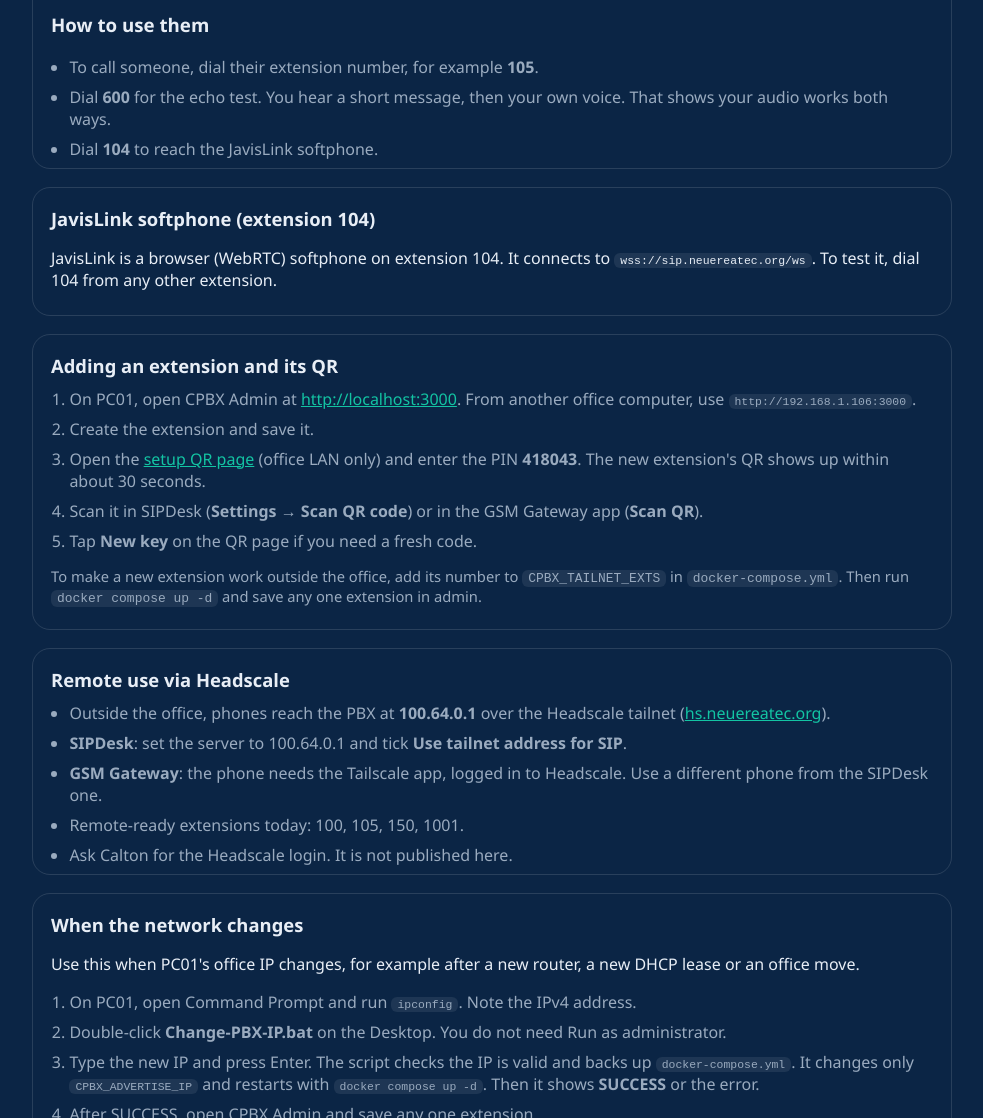
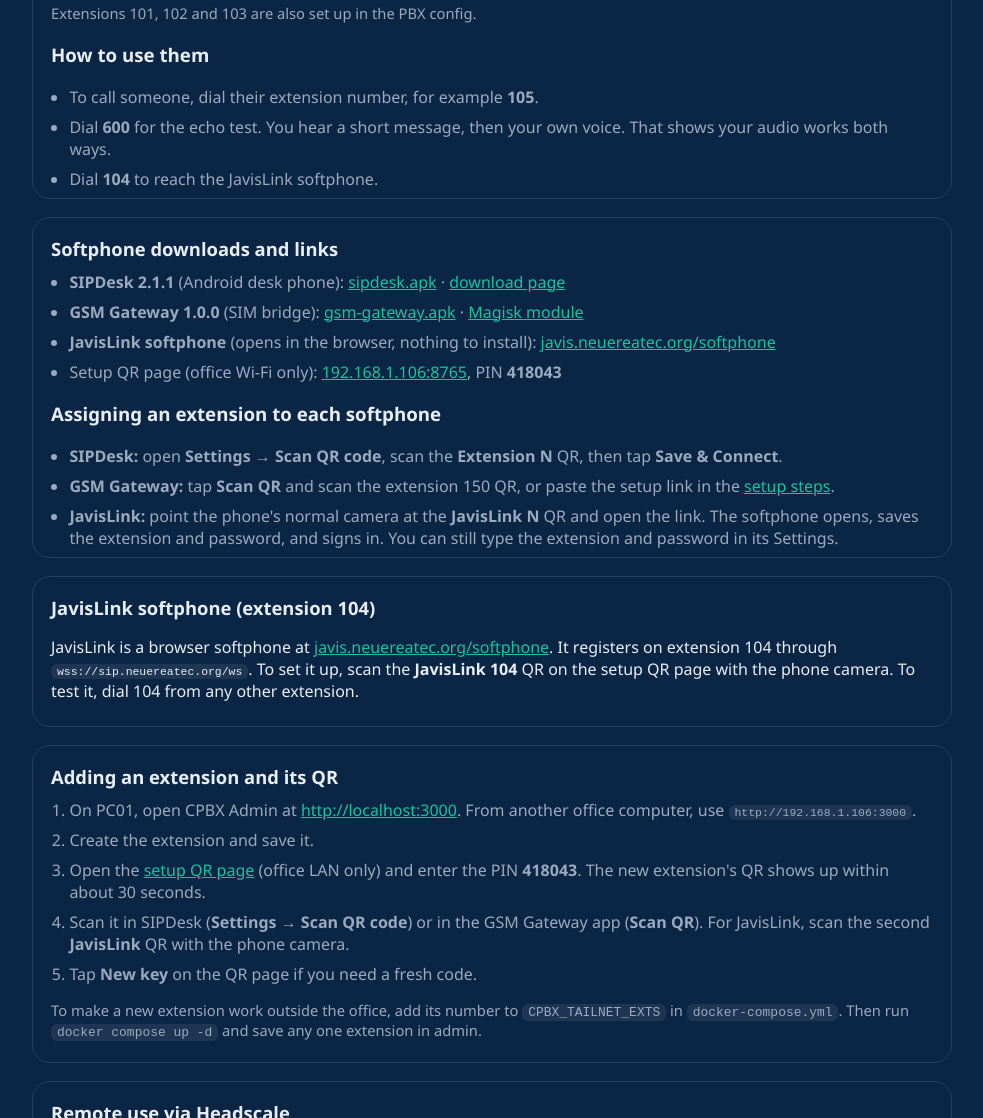
Before and after one commit to bbscalton/gsm-gateway-android, a plain HTML site: page docs/index.html in a window 1280 px wide. Shown: the part 1682-2800 px from the top of the page, without its empty margins (148-1131 px from the left). Drawn offline with Linux system fonts and the light colour scheme.

Commit message:
docs: softphone downloads, extension assignment, JavisLink QR

```diff
--- a/docs/index.html
+++ b/docs/index.html
@@ -104,6 +104,7 @@
       <ul>
         <li><a href="#overview">Overview and diagram</a></li>
         <li><a href="#extensions">Extensions and how to use them</a></li>
+        <li><a href="#downloads">Softphone downloads and links</a></li>
         <li><a href="#javislink">JavisLink softphone (104)</a></li>
         <li><a href="#sipdesk">SIPDesk</a> · <a href="#setup">GSM Gateway setup</a></li>
         <li><a href="#add-ext">Adding an extension and its QR</a></li>
@@ -155,9 +156,25 @@
       </ul>
     </section>
 
+    <section class="card" id="downloads">
+      <h2>Softphone downloads and links</h2>
+      <ul>
+        <li><b>SIPDesk 2.1.1</b> (Android desk phone): <a href="https://bbscalton.github.io/sipdesk-android/sipdesk.apk?v=2.1.1">sipdesk.apk</a> · <a href="https://bbscalton.github.io/sipdesk-android/">download page</a></li>
+        <li><b>GSM Gateway 1.0.0</b> (SIM bridge): <a href="gsm-gateway.apk?v=1.0.0">gsm-gateway.apk</a> · <a href="gsm-gateway-magisk.zip?v=1.0.0">Magisk module</a></li>
+        <li><b>JavisLink softphone</b> (opens in the browser, nothing to install): <a href="https://javis.neuereatec.org/softphone/">javis.neuereatec.org/softphone</a></li>
+        <li>Setup QR page (office Wi-Fi only): <a href="http://192.168.1.106:8765/">192.168.1.106:8765</a>, PIN <b>418043</b></li>
+      </ul>
+      <h3>Assigning an extension to each softphone</h3>
+      <ul>
+        <li><b>SIPDesk:</b> open <b>Settings → Scan QR code</b>, scan the <b>Extension N</b> QR, then tap <b>Save &amp; Connect</b>.</li>
+        <li><b>GSM Gateway:</b> tap <b>Scan QR</b> and scan the extension 150 QR, or paste the setup link in the <a href="#setup">setup steps</a>.</li>
+        <li><b>JavisLink:</b> point the phone's normal camera at the <b>JavisLink N</b> QR and open the link. The softphone opens, saves the extension and password, and signs in. You can still type the extension and password in its Settings.</li>
+      </ul>
+    </section>
+
     <section class="card" id="javislink">
       <h2>JavisLink softphone (extension 104)</h2>
-      <p>JavisLink is a browser (WebRTC) softphone on extension 104. It connects to <code>wss://sip.neuereatec.org/ws</code>. To test it, dial 104 from any other extension.</p>
+      <p>JavisLink is a browser softphone at <a href="https://javis.neuereatec.org/softphone/">javis.neuereatec.org/softphone</a>. It registers on extension 104 through <code>wss://sip.neuereatec.org/ws</code>. To set it up, scan the <b>JavisLink 104</b> QR on the setup QR page with the phone camera. To test it, dial 104 from any other extension.</p>
     </section>
 
     <section class="card" id="add-ext">
@@ -166,7 +183,7 @@
         <li>On PC01, open CPBX Admin at <a href="http://localhost:3000">http://localhost:3000</a>. From another office computer, use <code>http://192.168.1.106:3000</code>.</li>
         <li>Create the extension and save it.</li>
         <li>Open the <a href="http://192.168.1.106:8765/">setup QR page</a> (office LAN only) and enter the PIN <b>418043</b>. The new extension's QR shows up within about 30 seconds.</li>
-        <li>Scan it in SIPDesk (<b>Settings → Scan QR code</b>) or in the GSM Gateway app (<b>Scan QR</b>).</li>
+        <li>Scan it in SIPDesk (<b>Settings → Scan QR code</b>) or in the GSM Gateway app (<b>Scan QR</b>). For JavisLink, scan the second <b>JavisLink</b> QR with the phone camera.</li>
         <li>Tap <b>New key</b> on the QR page if you need a fresh code.</li>
       </ol>
       <p class="meta">To make a new extension work outside the office, add its number to <code>CPBX_TAILNET_EXTS</code> in <code>docker-compose.yml</code>. Then run <code>docker compose up -d</code> and save any one extension in admin.</p>
```
